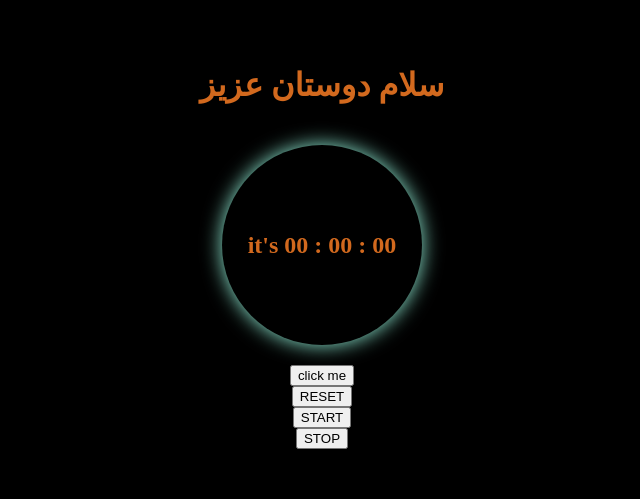
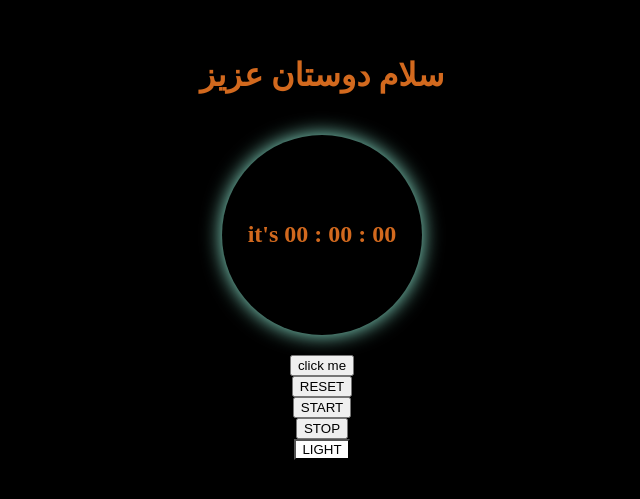
Before and after one commit to armiinEX/React-Learning-Exercises, a React (Create React App) app: page / in a window 1280 px wide. Shown: the part 153-652 px from the top of the page, without its empty margins (318-958 px from the left). Built offline with nearby package versions, Linux system fonts and the light colour scheme.

Commit message:
useEffect

```diff
--- a/src/App.jsx
+++ b/src/App.jsx
@@ -1,46 +1,29 @@
-import React, { useState } from 'react';
+import React, { useEffect, useState } from 'react';
 import Timer from './Timer';
 import Hello from './Hello';
 
 
 const App =()=>{
-  const[title, setTitle] = useState("سلام دوستان عزیز")
-  const handelSeTitle =()=>{
+  const [title, setTitle] = useState("سلام دوستان عزیز");
+  const [light, setLight] = useState(false);
+
+  const handelSetTitle =()=>{
     setTitle("به react خوش آمدید")
   }
+  const handelSetLight =()=>{
+    setLight(!light)
+  }
+  useEffect(()=>{
+    console.log("useEffect")
+  },[light])
 
   return (
-    <div className="main">
+    <div className="main" style={{background: light ? "white" : "black"}}>
       <Hello title={title}/>
-      <Timer handelSeTitle={handelSeTitle}/>
+      <Timer light={light} handelSetTitle={handelSetTitle} handelSetLight={handelSetLight}/>
     </div>
   );
 
 }
 
-
-
-// class App extends React.Component {
-//     constructor(){
-//         super();
-//         this.state = {
-//             title : "سلام دوستان عزیز"
-//         }
-//     }
-
-//     handelSetState =()=>{
-//         this.setState({
-//             title : "به react خوش آمدید"
-//         })
-//     }
-//   render() {
-//     return (
-//       <div className="main">
-//         <Hello title={this.state.title}/>
-//         <Timer x={this.handelSetState}/>
-//       </div>
-//     );
-//   }
-// }
-
 export default App;
--- a/src/Timer.jsx
+++ b/src/Timer.jsx
@@ -65,7 +65,7 @@ class number extends React.Component{
                 it's {`${h > 9 ? h : "0"+h} : ${m > 9 ? m : "0"+m} : ${s > 9 ? s : "0"+s}`}
             </h2>
 
-            <button onClick={this.props.handelSeTitle}>
+            <button onClick={this.props.handelSetTitle}>
                 click me
             </button>
 
@@ -81,6 +81,12 @@ class number extends React.Component{
                 STOP
             </button>
 
+            <button onClick={this.props.handelSetLight} style={{background: this.props.light ? "black" : "white", color: this.props.light ? "white" : "black"}}>
+                LIGHT
+            </button>
+
+
+
 
 
         </>
```
